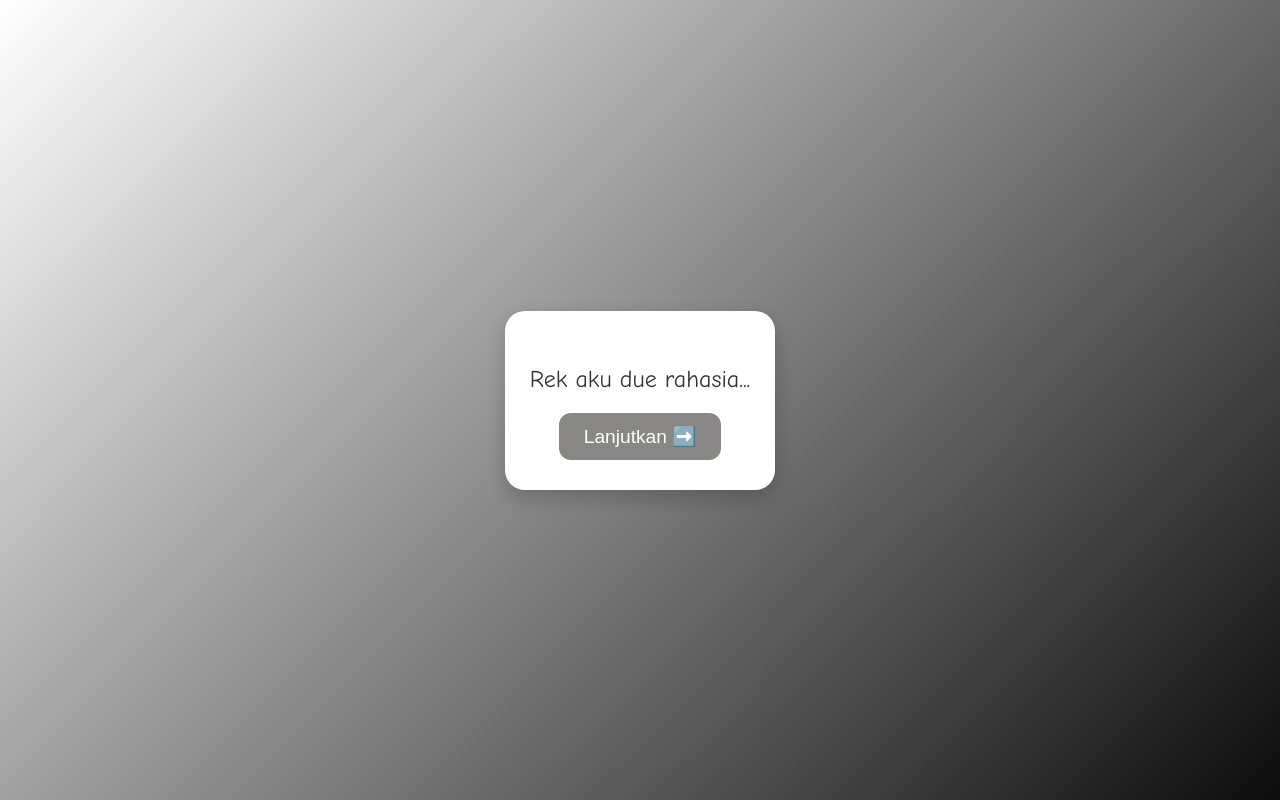
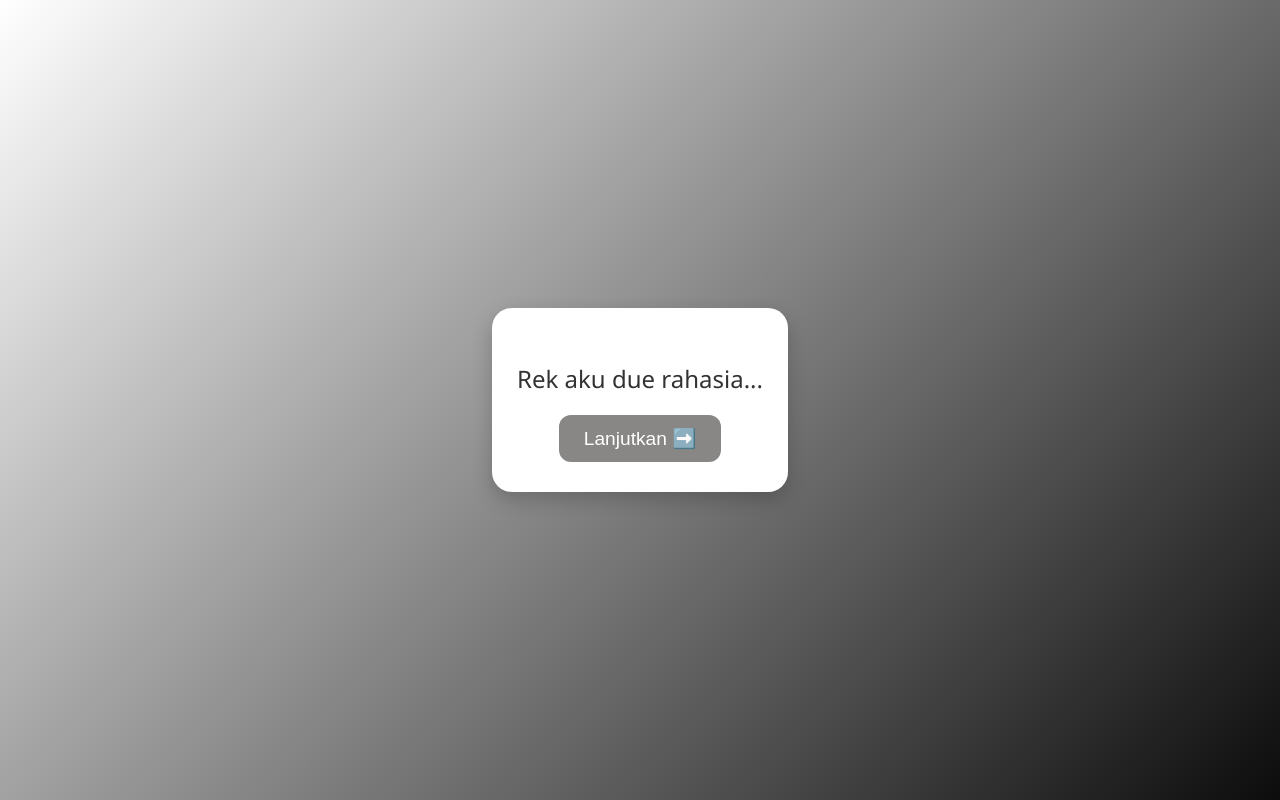
Before and after one commit to bachtiar2411/iseng, a plain HTML site: page index.html in a window 1280 px wide. Drawn offline with Linux system fonts and the light colour scheme.

Commit message:
Update index.html

```diff
--- a/index.html
+++ b/index.html
@@ -9,7 +9,7 @@
         margin: 0;
         padding: 0;
         background: linear-gradient(135deg, #ffffff, #0c0c0c);
-        font-family: "Comic Sans MS", cursive, sans-serif;
+        font-family: 'Segoe UI', 'Helvetica Neue', Helvetica, Arial, sans-serif;
         display: flex;
         justify-content: center;
         align-items: center;
```
